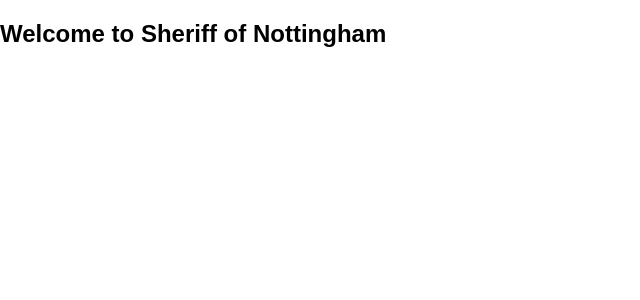
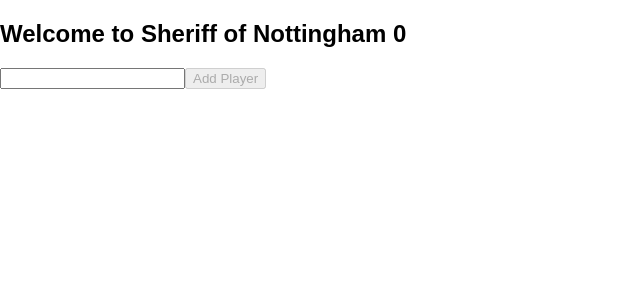
Before and after one commit to b6wong/sheriff-scorecard, a React (Create React App) app: page / in a window 1280 px wide. Shown: the top 300 px of the page, without its empty margins (0-640 px from the left). Built offline with nearby package versions, Linux system fonts and the light colour scheme.

Commit message:
feat (Players): create players

```diff
--- a/src/components/main.js
+++ b/src/components/main.js
@@ -2,9 +2,55 @@ import React, { Component } from 'react';
 
 class Main extends Component {
 
+    constructor(props) {
+        super(props);
+        this.state = {
+            players: [],
+            addPlayer: '',
+        };
+
+        this.handlePlayerChange = this.handlePlayerChange.bind(this);
+        this.onAddPlayer = this.onAddPlayer.bind(this);
+    }
+
+    handlePlayerChange(event) {
+        this.setState({addPlayer: event.target.value});
+    }
+
+    onAddPlayer() {
+        const player = {
+            name: this.state.addPlayer,
+            apple: 0,
+            bread: 0,
+            cheese: 0,
+            chicken: 0,
+            contraband: 0,
+            gold: 0
+        }
+        this.state.players.push(player);
+        this.setState({
+            players: this.state.players,
+            addPlayer: ''
+        });
+    }
+
     render() {
+
+        const playerList = this.state.players.map((obj, idx) => {
+            return (<li key={idx}>{obj.name}</li>);
+        })
+
         return (
-            <h2>Welcome to Sheriff of Nottingham</h2>
+            <div>
+                <h2>Welcome to Sheriff of Nottingham {this.state.players.length}</h2>
+                <input type="text" value={this.state.addPlayer} onChange={this.handlePlayerChange} />
+                <button onClick={this.onAddPlayer} disabled={this.state.addPlayer === ''}>
+                    Add Player
+                </button>
+                <ul>
+                    {playerList}
+                </ul>
+            </div>
         );
     }
 }
```
